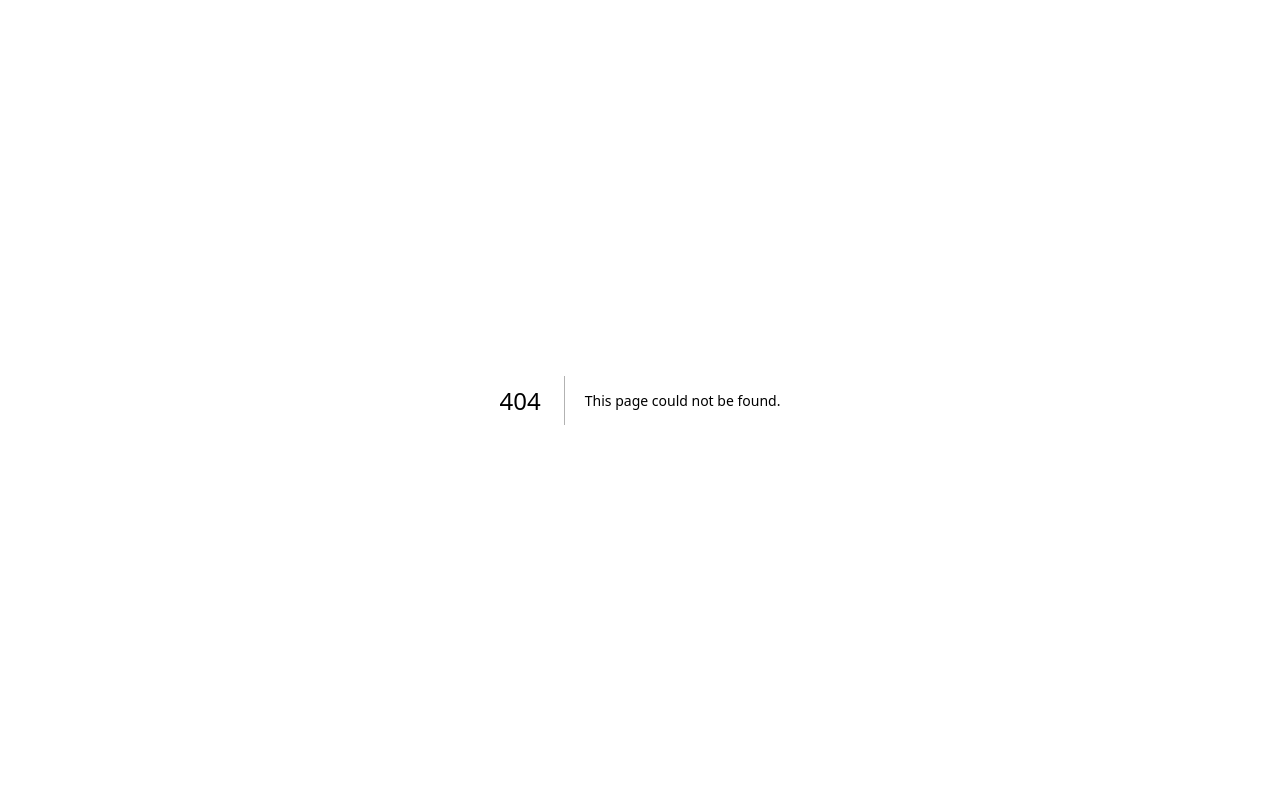
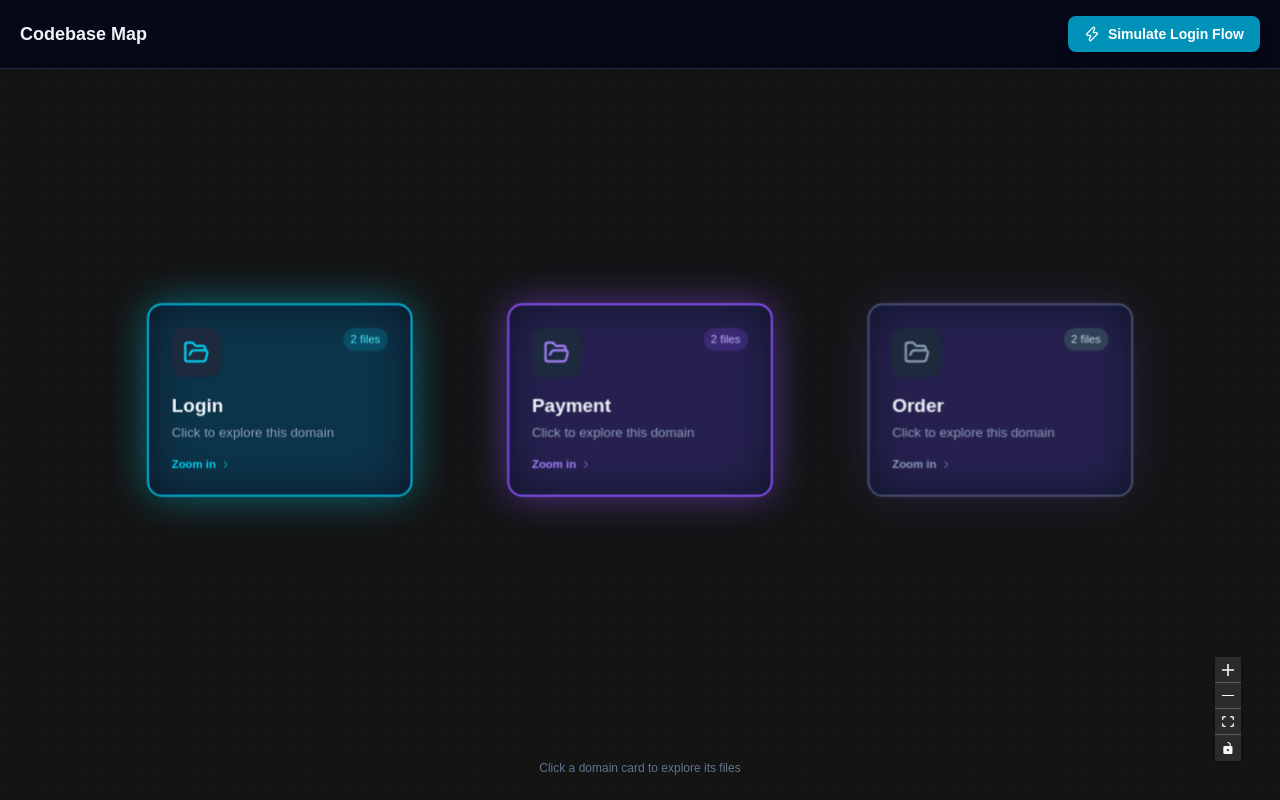
Before and after one commit to cheikhwade07/ChizuCode, a Next.js app: page /graph in a window 1280 px wide. Before the commit this address had no page. Built offline with nearby package versions, Linux system fonts and the light colour scheme.

Commit message:
update graph page from entry to secondary page

```diff
--- /dev/null
+++ b/app/graph/page.tsx
@@ -0,0 +1,14 @@
+import { GraphViewer } from "@/components/GraphViewer";
+
+export const metadata = {
+  title: "Codebase Map — Graph Explorer",
+  description: "Interactive graph view of your repository structure.",
+};
+
+export default function GraphPage() {
+  return (
+    <main className="w-full h-screen bg-slate-950 overflow-hidden">
+      <GraphViewer />
+    </main>
+  );
+}
```
